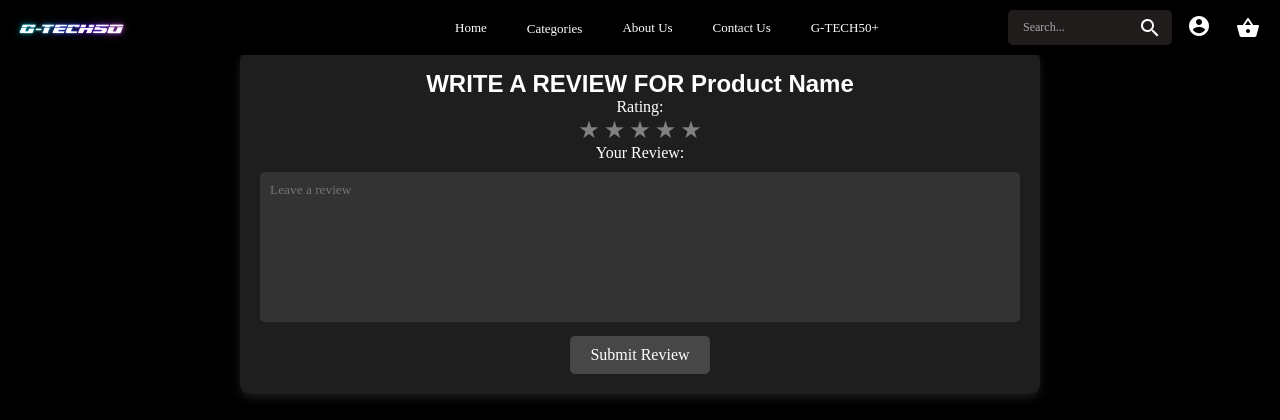
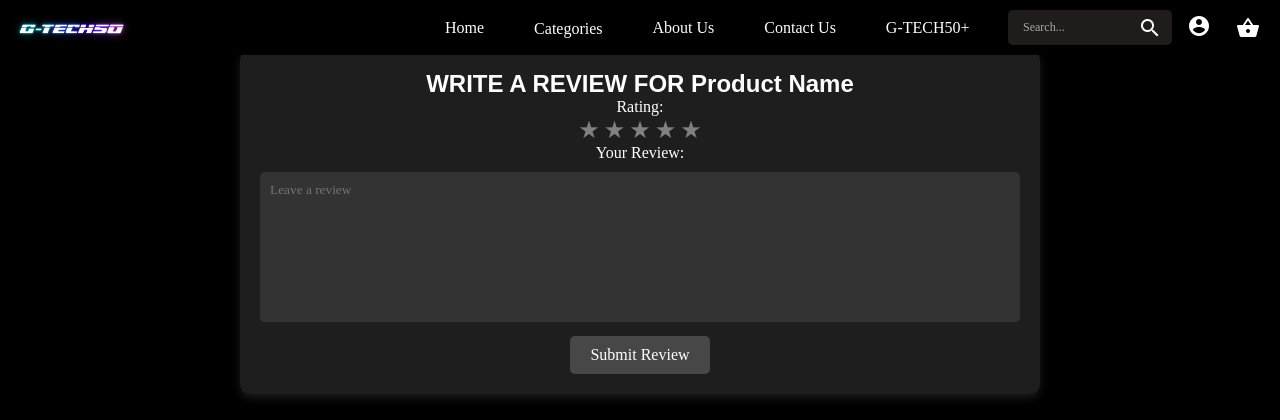
Before and after one commit to eamonmooney/G-TECH50, a PHP site: page /Reviews.html in a window 1280 px wide. Shown: the top 420 px of the page. Run offline with PHP 8.4, Linux system fonts and the light colour scheme.

Commit message:
Update navbar.css

```diff
--- a/css/navbar.css
+++ b/css/navbar.css
@@ -13,7 +13,7 @@ INCORPORATED ON EVERY PAGE BY SAFA - 230078145*/
 	left: 0;
 	z-index: 1000;
 	height: 55px;
-	font-size: 13px;
+	font-size: 16px;
 }
 
   .logo {
@@ -34,9 +34,9 @@ INCORPORATED ON EVERY PAGE BY SAFA - 230078145*/
   .nav-links {
 	display: flex;
 	flex: 1;
-	gap: 20px;
+	gap: 30px;
 	justify-content: center;
-	margin-left: 290px;
+	margin-left: 280px;
 	white-space: nowrap;
 
   }
```
